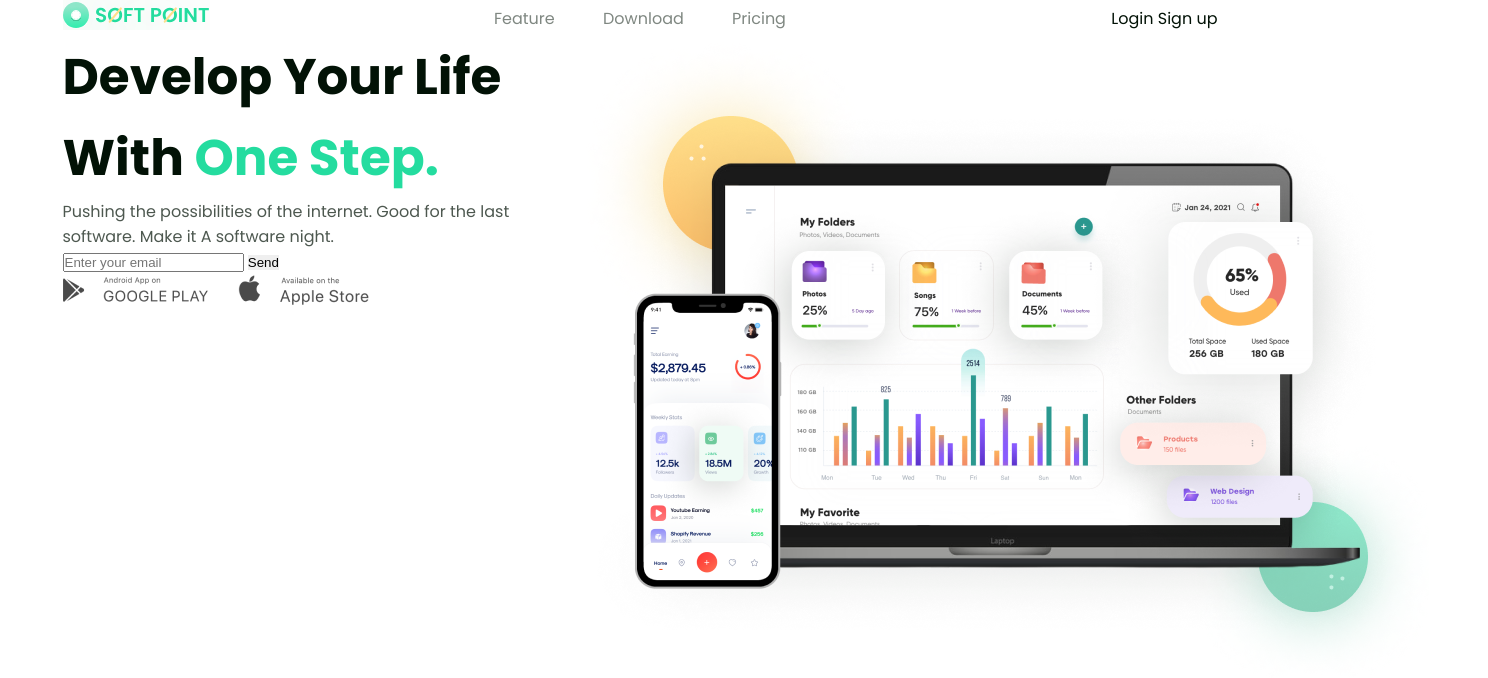
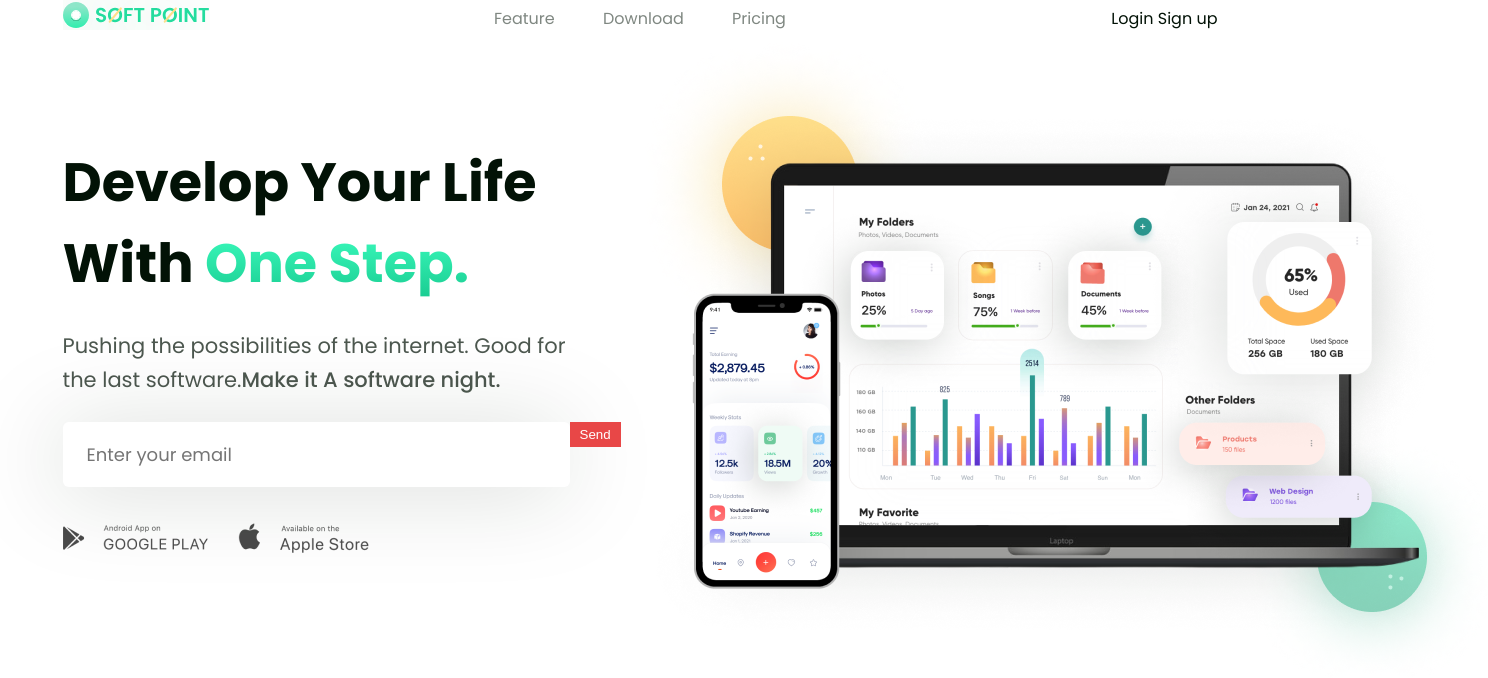
Before and after one commit to Akchabekova/SoftPoint, a plain HTML site: page index.html in a window 1280 px wide. Shown: the whole page, 1488 px wide, since content can reach past the window. Drawn offline with Linux system fonts and the light colour scheme.

Commit message:
change weight and size in the section hero

```diff
--- a/index.html
+++ b/index.html
@@ -33,10 +33,10 @@
 <section class="hero">
     <div class="container">
         <div class="row">
-            <div class="col-5">
+            <div class="hero-left">
                 <h1 class="hero-title">Develop Your Life With <span>One Step.</span></h1>
                 <p class="hero-info">Pushing the possibilities of the internet. Good for
-                    the last software. Make it A software night.
+                    the last software.<span>Make it A software night.</span>
                 </p>
                 <form class="feedback-form">
                     <input type="text" class="feedback-input" placeholder="Enter your email">
@@ -47,7 +47,7 @@
                 </div>
 
             </div>
-            <div class="col-7">
+            <div class="hero-right">
                 <img class="hero-img" src="./images/header-pic.png" alt="hero">
             </div>
         </div>
--- a/styles/style.css
+++ b/styles/style.css
@@ -34,12 +34,12 @@ button{
     width: 33.3333%;
     padding: 0 15px;
 }
-.col-5{
-    width: 41.6666%;
+.hero-left{
+    width: 46.6666%;
     padding: 0 15px;
 }
-.col-7{
-    width: 58.3333%;
+.hero-right{
+    width: 53.3333%;
     padding: 0 15px;
 }
 .header .row{
@@ -56,10 +56,46 @@ button{
     margin: 0 22px;
 }
 .hero-title{
-    font-size: 50px;
+    font-size: 54px;
     font-weight: 700;
     line-height: 81px;
+    margin: 105px 0 25px 0;
+
 }
 .hero-title span{
-    color: #24DC9F;
+    background: -webkit-linear-gradient(#3EFFC0 , #18CA90);
+    -webkit-background-clip: text;
+    -webkit-text-fill-color: transparent;
+
 }
+.hero-info{
+    font-size: 21px;
+    line-height: 33.6px;
+    margin-bottom: 25.4px;
+}
+.hero-info span{
+    font-weight: 500;
+}
+.feedback-input{
+    height: 65px;
+    padding: 19px 135px 19px 24px;
+    border: none;
+    filter: drop-shadow(-5px 5px 45px rgba(2, 18, 6, 0.15));
+    border-radius: 6px;
+    font-size: 18px;
+    font-family: 'Poppins', sans-serif;
+    margin-bottom: 35.47px;
+
+
+
+}
+.feedback-btn{
+    position: absolute;
+    background-color: #e84747;
+    padding: 5px 10px;
+    color: white;
+
+
+
+
+}
```
